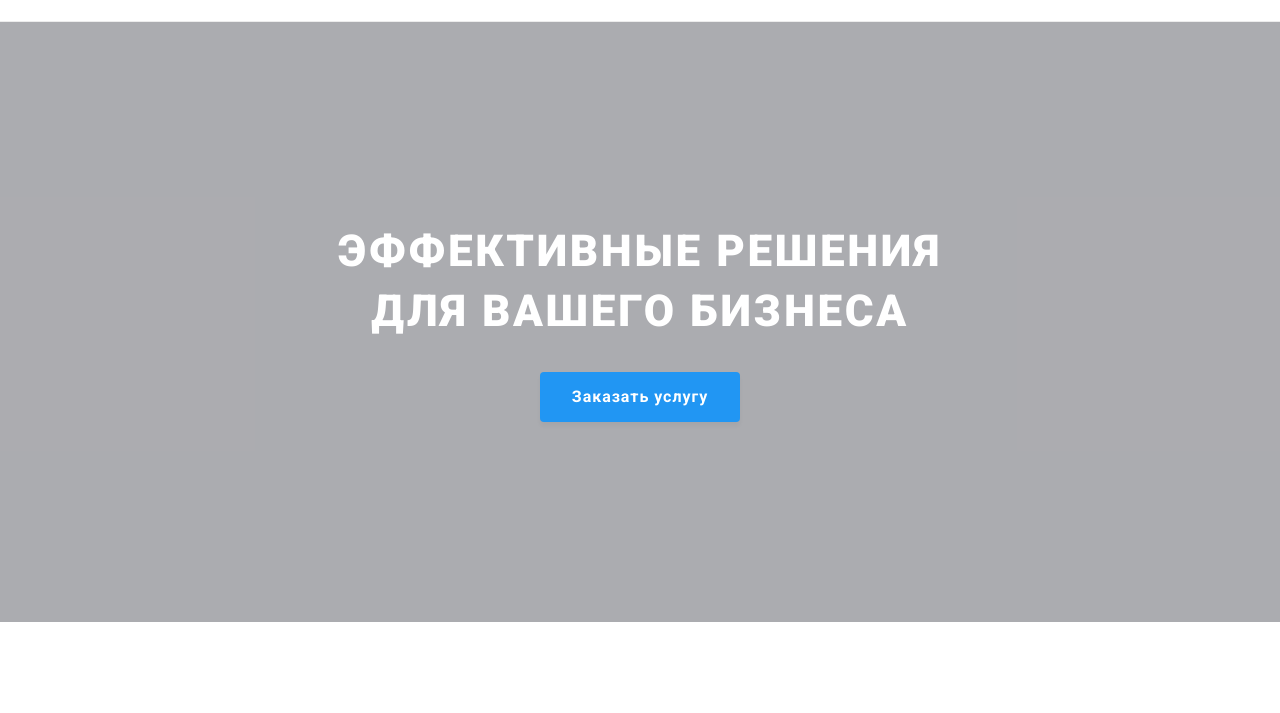
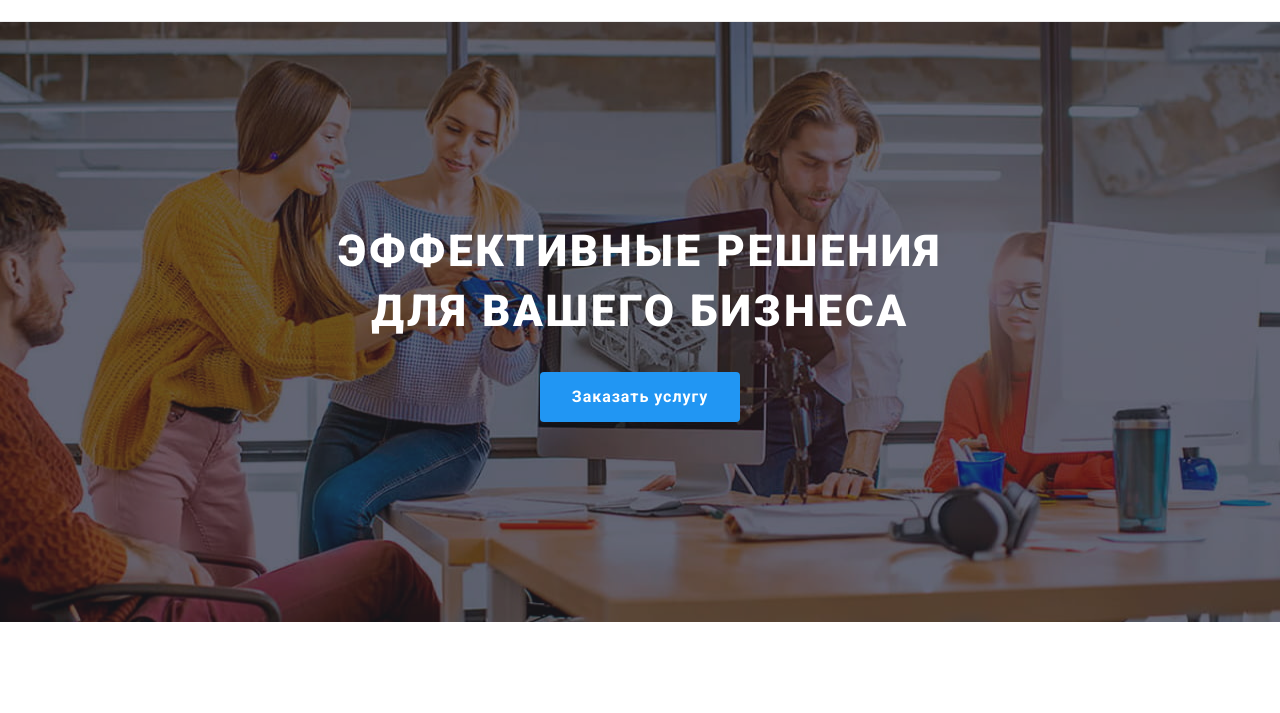
Before and after one commit to Fluebubble/goit-markup-hw-04, a plain HTML site: page index.html in a window 1280 px wide. Shown: the part 58-771 px from the top of the page. Drawn offline with Linux system fonts and the light colour scheme.

Commit message:
HW #4 v1.2
Еще раз пофиксил ссылку на cover

```diff
--- a/css/styles.css
+++ b/css/styles.css
@@ -105,7 +105,7 @@ body {
 /* Секция 1 Cover */
 .cover {
   /* background-color: var(--cover-background); */
-  background-image: url(images/cover.jpg);
+  background-image: url(../images/cover.jpg);
   background-position: 50% 50%;
   /* background-repeat: no-repeat; */
   background-size: 1600px;
```
